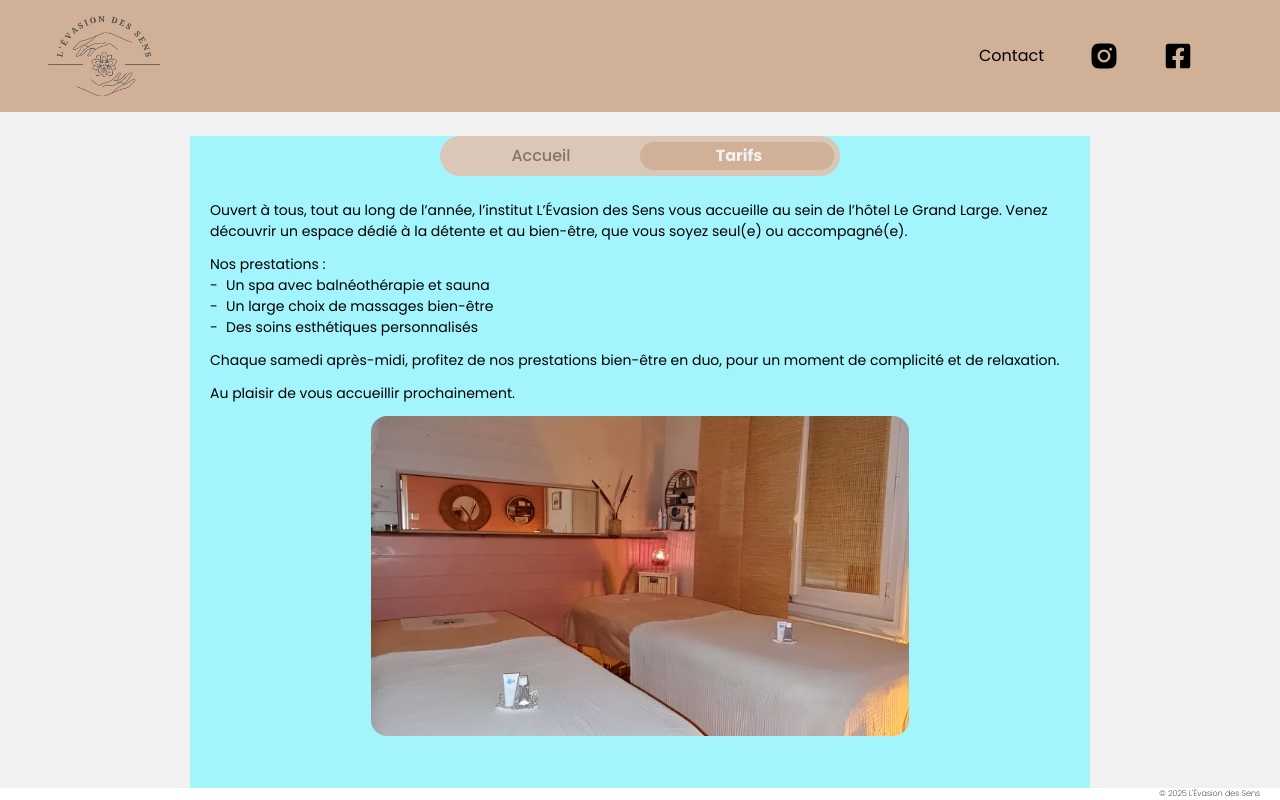
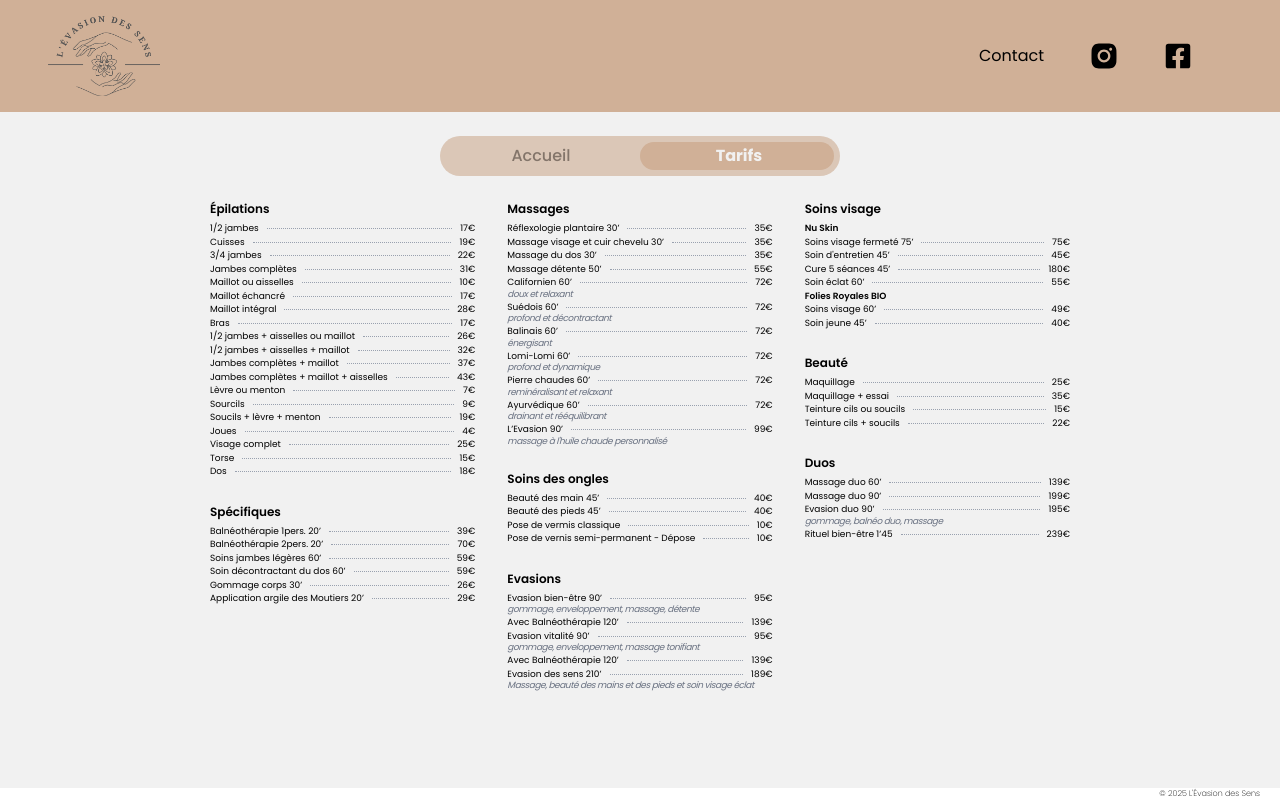
Before and after one commit to Vinchd/levasiondessens, a Next.js app: page / in a window 1280 px wide. Both pictures are taken after a click on the label "Tarifs". Built offline with nearby package versions, Linux system fonts and the light colour scheme.

Commit message:
create prices page

```diff
--- a/src/app/page.jsx
+++ b/src/app/page.jsx
@@ -2,7 +2,7 @@ import RadioButton from "@/components/RadioButton";
 
 export default function Home() {
 	return (
-		<div className="mt-6">
+		<div className="flex justify-center mt-6 w-full">
 			<RadioButton />
 		</div>
 	);
--- /dev/null
+++ b/src/components/BookButton.jsx
@@ -0,0 +1,14 @@
+export default function BookButton() {
+	return (
+		<div className="flex justify-center mb-3">
+			<a
+				href="https://www.planity.com/levasion-des-sens-44760-la-bernerie-en-retz"
+				target="_blank"
+				rel="noopener noreferrer"
+				className="bg-primary hover:bg-[#c5a58c] px-12 py-2 rounded-3xl w-fit font-semibold text-[16px] text-secondary tracking-wider"
+			>
+				Réserver
+			</a>
+		</div>
+	);
+}
--- a/src/components/RadioButton.jsx
+++ b/src/components/RadioButton.jsx
@@ -1,57 +1,41 @@
-import Image from "next/image";
+"use client";
+import { useState } from "react";
+import Welcome from "./homediv/Welcome";
+import Price from "./homediv/Price";
 
 export default function RadioButton() {
+	const [selected, setSelected] = useState("option1");
+
 	return (
-		<div className="flex flex-col items-center bg-cyan-200 max-md:px-4 w-full max-w-[900px] h-full min-h-full">
+		<div className="flex flex-col items-center max-md:px-4 w-full max-w-[900px] h-full min-h-full">
 			<div
 				id="firstFilter"
 				className="filter-switch mb-6 w-[400px] max-md:w-[80vw] h-[40px] min-h-[40px]"
 			>
-				<input defaultChecked id="option1" name="options" type="radio" />
+				<input
+					id="option1"
+					name="options"
+					type="radio"
+					checked={selected === "option1"}
+					onChange={() => setSelected("option1")}
+				/>
 				<label className="option" htmlFor="option1">
 					Accueil
 				</label>
-				<input id="option2" name="options" type="radio" />
+				<input
+					id="option2"
+					name="options"
+					type="radio"
+					checked={selected === "option2"}
+					onChange={() => setSelected("option2")}
+				/>
 				<label className="option" htmlFor="option2">
 					Tarifs
 				</label>
 				<span className="background" />
 			</div>
 			<div className="px-5 w-full h-full overflow-y-auto text-[14px] max-md:text-[12px]">
-				<p className="mb-3">
-					Ouvert à tous, tout au long de l’année, l’institut L’Évasion des Sens
-					vous accueille au sein de l’hôtel Le Grand Large. Venez découvrir un
-					espace dédié à la détente et au bien-être, que vous soyez seul(e) ou
-					accompagné(e).
-				</p>
-				<div className="mb-3">
-					Nos prestations :
-					<ul>
-						<li className="before:left-0 before:absolute relative pl-4 before:content-['-']">
-							Un spa avec balnéothérapie et sauna
-						</li>
-						<li className="before:left-0 before:absolute relative pl-4 before:content-['-']">
-							Un large choix de massages bien-être
-						</li>
-						<li className="before:left-0 before:absolute relative pl-4 before:content-['-']">
-							Des soins esthétiques personnalisés
-						</li>
-					</ul>
-				</div>
-				<p className="mb-3">
-					Chaque samedi après-midi, profitez de nos prestations bien-être en
-					duo, pour un moment de complicité et de relaxation.
-				</p>
-				<p className="mb-3">Au plaisir de vous accueillir prochainement.</p>
-				<div className="flex justify-center">
-					<Image
-						src="/tables-massage.jpg"
-						alt="tables massage"
-						width={600}
-						height={400}
-						className="rounded-2xl w-auto h-auto max-h-[40vh]"
-					/>
-				</div>
+				{selected === "option1" ? <Welcome /> : <Price />}
 			</div>
 		</div>
 	);
--- /dev/null
+++ b/src/components/homediv/Price.jsx
@@ -0,0 +1,193 @@
+import { useMemo } from "react";
+import useIsMobile from "./useIsMobile";
+
+export default function Price() {
+	const isMobile = useIsMobile();
+
+	const services = [
+		{
+			subtitle: "Épilations",
+			services: [
+				{ name: "1/2 jambes", price: 17 },
+				{ name: "Cuisses", price: 19 },
+				{ name: "3/4 jambes", price: 22 },
+				{ name: "Jambes complètes", price: 31 },
+				{ name: " Maillot ou aisselles", price: 10 },
+				{ name: "Maillot échancré", price: 17 },
+				{ name: "Maillot intégral", price: 28 },
+				{ name: "Bras", price: 17 },
+				{ name: "1/2 jambes + aisselles ou maillot", price: 26 },
+				{ name: "1/2 jambes + aisselles + maillot", price: 32 },
+				{ name: "Jambes complètes + maillot", price: 37 },
+				{ name: "Jambes complètes + maillot + aisselles", price: 43 },
+				{ name: "Lèvre ou menton", price: 7 },
+				{ name: "Sourcils", price: 9 },
+				{ name: "Soucils + lèvre + menton", price: 19 },
+				{ name: "Joues", price: 4 },
+				{ name: "Visage complet", price: 25 },
+				{ name: "Torse", price: 15 },
+				{ name: "Dos", price: 18 },
+			],
+		},
+		{
+			subtitle: "Soins visage",
+			services: [
+				{ bold: "Nu Skin" },
+				{ name: "Soins visage fermeté 75’", price: 75 },
+				{ name: "Soin d'entretien 45’", price: 45 },
+				{ name: "Cure 5 séances 45’", price: 180 },
+				{ name: "Soin éclat 60’", price: 55 },
+				{ bold: "Folies Royales BIO" },
+				{ name: "Soins visage 60’", price: 49 },
+				{ name: "Soin jeune 45’", price: 40 },
+			],
+		},
+		{
+			subtitle: "Beauté",
+			services: [
+				{ name: "Maquillage", price: 25 },
+				{ name: "Maquillage + essai", price: 35 },
+				{ name: "Teinture cils ou soucils", price: 15 },
+				{ name: "Teinture cils + soucils", price: 22 },
+			],
+		},
+		{
+			subtitle: "Massages",
+			services: [
+				{ name: "Réflexologie plantaire 30’", price: 35 },
+				{ name: "Massage visage et cuir chevelu 30’", price: 35 },
+				{ name: "Massage du dos 30’", price: 35 },
+				{ name: "Massage détente 50’", price: 55 },
+				{ name: "Californien 60’", price: 72 },
+				{ thin: "doux et relaxant" },
+				{ name: "Suédois 60’", price: 72 },
+				{ thin: "profond et décontractant" },
+				{ name: "Balinais 60’", price: 72 },
+				{ thin: "énergisant" },
+				{ name: "Lomi-Lomi 60’", price: 72 },
+				{ thin: "profond et dynamique" },
+				{ name: "Pierre chaudes 60’", price: 72 },
+				{ thin: "reminéralisant et relaxant" },
+				{ name: "Ayurvédique 60’", price: 72 },
+				{ thin: "drainant et rééquilibrant" },
+				{ name: "L’Evasion 90’", price: 99 },
+				{ thin: "massage à l'huile chaude personnalisé" },
+			],
+		},
+		{
+			subtitle: "Soins des ongles",
+			services: [
+				{ name: "Beauté des main 45’", price: 40 },
+				{ name: "Beauté des pieds 45’", price: 40 },
+				{ name: "Pose de vermis classique", price: 10 },
+				{ name: "Pose de vernis semi-permanent - Dépose", price: 10 },
+			],
+		},
+		{
+			subtitle: "Duos",
+			services: [
+				{ name: "Massage duo 60’", price: 139 },
+				{ name: "Massage duo 90’", price: 199 },
+				{ name: "Evasion duo 90’", price: 195 },
+				{ thin: "gommage, balnéo duo, massage" },
+				{ name: "Rituel bien-être 1’45", price: 239 },
+			],
+		},
+		{
+			subtitle: "Spécifiques",
+			services: [
+				{ name: "Balnéothérapie 1pers. 20’", price: 39 },
+				{ name: "Balnéothérapie 2pers. 20’", price: 70 },
+				{ name: "Soins jambes légères 60’", price: 59 },
+				{ name: "Soin décontractant du dos 60’", price: 59 },
+				{ name: "Gommage corps 30’", price: 26 },
+				{ name: "Application argile des Moutiers 20’", price: 29 },
+			],
+		},
+		{
+			subtitle: "Evasions",
+			services: [
+				{ name: "Evasion bien-être 90’", price: 95 },
+				{ thin: "gommage, enveloppement, massage, détente" },
+				{ name: "Avec Balnéothérapie 120’", price: 139 },
+				{ name: "Evasion vitalité 90’", price: 95 },
+				{ thin: "gommage, enveloppement, massage tonifiant" },
+				{ name: "Avec Balnéothérapie 120’", price: 139 },
+				{ name: "Evasion des sens 210’", price: 189 },
+				{ thin: "Massage, beauté des mains et des pieds et soin visage éclat" },
+			],
+		},
+	];
+
+	const columns = useMemo(() => {
+		const colCount = 3;
+		const cols = Array.from({ length: colCount }, () => []);
+
+		cols[0].push(services[0], services[6]);
+		cols[1].push(services[3], services[4], services[7]);
+		cols[2].push(services[1], services[2], services[5]);
+		console.log(cols);
+		return cols;
+	}, [services]);
+
+	const columnsMobile = useMemo(() => {
+		const colCount = 2;
+		const cols = Array.from({ length: colCount }, () => []);
+		// services.forEach((item, index) => {
+		// 	cols[index % colCount].push(item);
+		// });
+		cols[0].push(services[0], services[3], services[6]);
+		cols[1].push(
+			services[1],
+			services[2],
+			services[4],
+			services[5],
+			services[7],
+		);
+		return cols;
+	}, [services]);
+
+	const currentColumns = isMobile ? columnsMobile : columns;
+
+	return (
+		<div className="flex flex-wrap -mx-4 max-md:-mx-8">
+			{currentColumns.map((column, colIndex) => (
+				<div key={colIndex} className="px-4 w-1/3 max-sm:w-1/2">
+					{column.map((category) => (
+						<div
+							key={category.subtitle}
+							className="mb-6 max-md:mb-2 text-[9px] max-md:text-[7.5px]"
+						>
+							<h2 className="mb-1 font-semibold text-[12px]">
+								{category.subtitle}
+							</h2>
+							<ul className="space-y-0">
+								{category.services.map((service, index) => (
+									<li key={index}>
+										{service.name && service.price !== undefined ? (
+											<div className="flex items-center">
+												<span>{service.name}</span>
+												<span className="flex-grow mx-2 border-gray-400 border-b border-dotted" />
+												<span>{service.price}€</span>
+											</div>
+										) : service.bold ? (
+											<div className="font-semibold">{service.bold}</div>
+										) : service.thin ? (
+											<div className="mb-0.5 text-gray-500 italic leading-none tracking-tighter">
+												{service.thin}
+											</div>
+										) : null}
+									</li>
+								))}
+							</ul>
+						</div>
+					))}
+				</div>
+			))}
+		</div>
+	);
+}
+/* Mettre en grid a la main sans .map ????*/
+/* Mettre en grid a la main sans .map ????*/
+/* Mettre en grid a la main sans .map ????*/
+/* Mettre en grid a la main sans .map ????*/
--- /dev/null
+++ b/src/components/homediv/Welcome.jsx
@@ -0,0 +1,44 @@
+import BookButton from "../BookButton";
+import Image from "next/image";
+
+export default function Welcome() {
+	return (
+		<>
+			<p className="mb-2">
+				Ouvert à tous, tout au long de l’année, l’institut L’Évasion des Sens
+				vous accueille au sein de l’hôtel Le Grand Large. Venez découvrir un
+				espace dédié à la détente et au bien-être, que vous soyez seul(e) ou
+				accompagné(e).
+			</p>
+			<div className="mb-2">
+				Nos prestations :
+				<ul>
+					<li className="before:left-0 before:absolute relative pl-4 before:content-['-']">
+						Un spa avec balnéothérapie et sauna
+					</li>
+					<li className="before:left-0 before:absolute relative pl-4 before:content-['-']">
+						Un large choix de massages bien-être
+					</li>
+					<li className="before:left-0 before:absolute relative pl-4 before:content-['-']">
+						Des soins esthétiques personnalisés
+					</li>
+				</ul>
+			</div>
+			<p className="mb-2">
+				Chaque samedi après-midi, profitez de nos prestations bien-être en duo,
+				pour un moment de complicité et de relaxation.
+			</p>
+			<p className="mb-3">Au plaisir de vous accueillir prochainement.</p>
+			<BookButton />
+			<div className="flex justify-center">
+				<Image
+					src="/tables-massage.jpg"
+					alt="tables massage"
+					width={600}
+					height={400}
+					className="rounded-2xl w-auto h-auto max-h-[35vh]"
+				/>
+			</div>
+		</>
+	);
+}
--- /dev/null
+++ b/src/components/homediv/useIsMobile.js
@@ -0,0 +1,18 @@
+import { useEffect, useState } from "react";
+
+export default function useIsMobile(breakpoint = 640) {
+	const [isMobile, setIsMobile] = useState(false);
+
+	useEffect(() => {
+		// Empêche les erreurs côté serveur
+		const handleResize = () => {
+			setIsMobile(window.innerWidth < breakpoint);
+		};
+
+		handleResize(); // appel initial
+		window.addEventListener("resize", handleResize);
+		return () => window.removeEventListener("resize", handleResize);
+	}, [breakpoint]);
+
+	return isMobile;
+}
```
